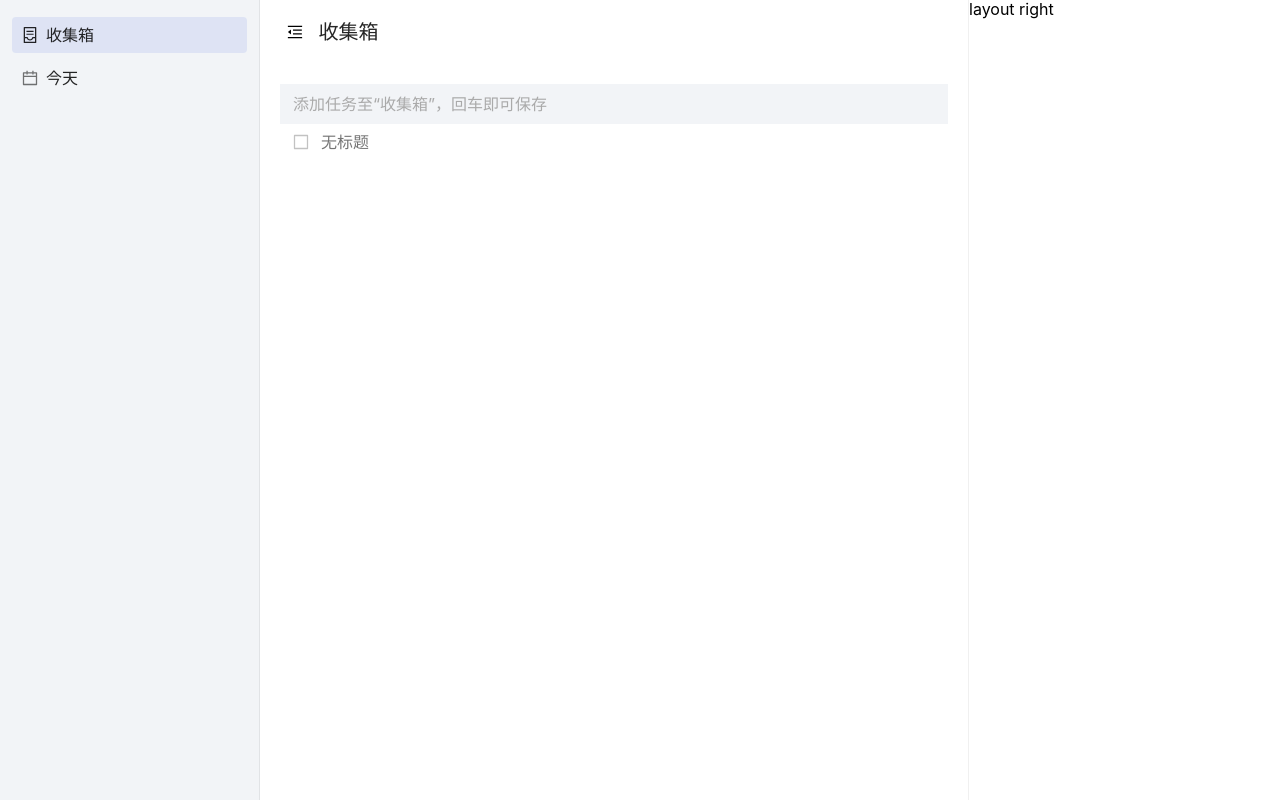
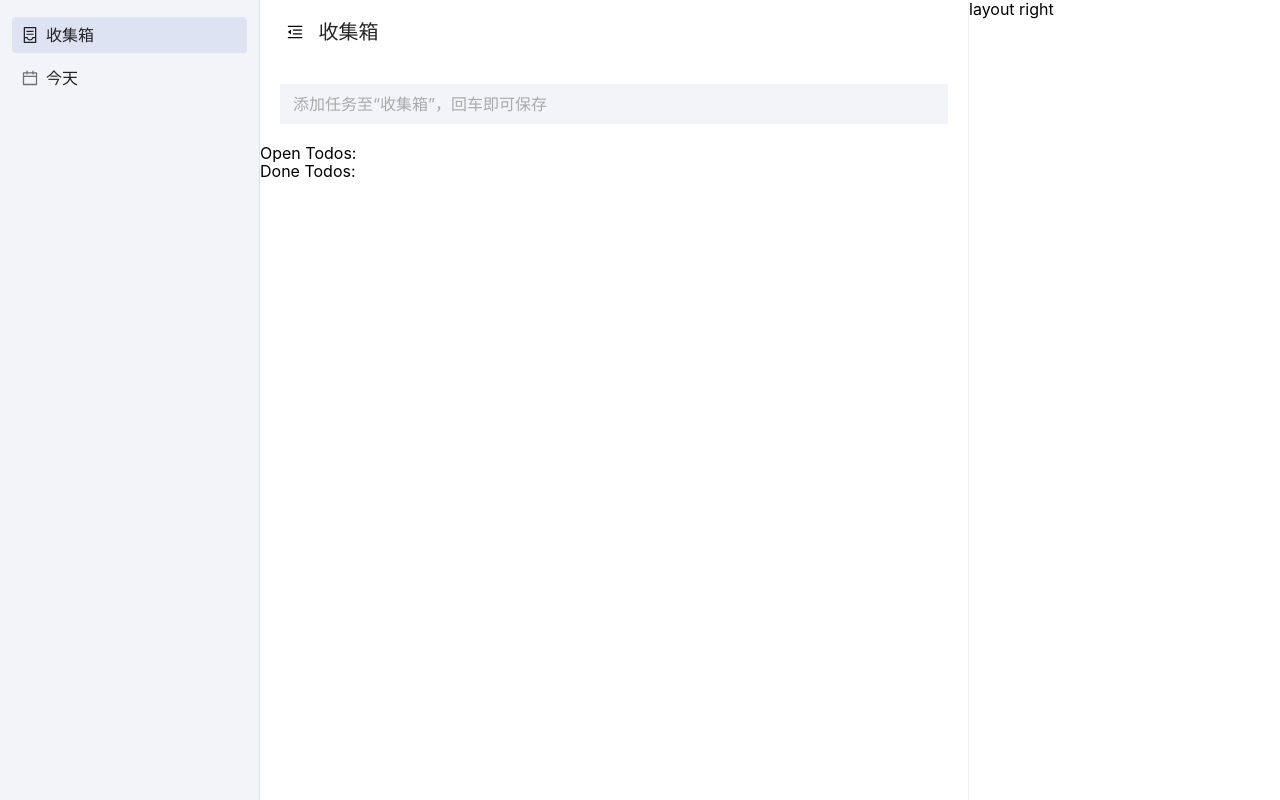
Before and after one commit to liuyib/todolist, a React (Create React App) app: page /webapp/inbox in a window 1280 px wide. Built offline with nearby package versions, Linux system fonts and the light colour scheme.

Commit message:
feat: finish the function of add todo

```diff
--- a/src/components/Input/index.tsx
+++ b/src/components/Input/index.tsx
@@ -1,5 +1,5 @@
 import React, { useState } from 'react'
-import { isKeyboard } from '../../utils'
+import { onKeyPress } from '../../utils'
 import './index.scss'
 
 export interface IInputProps {
@@ -34,13 +34,7 @@ export const Input = ({
         placeholder={placeholder}
         value={input}
         onChange={(e) => setInput(e.target.value)}
-        onKeyUp={(e) => {
-          e.stopPropagation()
-
-          if (isKeyboard(e, 'Enter')) {
-            enter(input)
-          }
-        }}
+        onKeyUp={onKeyPress('Enter', () => enter(input))}
       />
       <div className="cmp-input-after">{after}</div>
     </div>
--- a/src/components/TodoItem/index.tsx
+++ b/src/components/TodoItem/index.tsx
@@ -1,39 +1,57 @@
 import { useState } from 'react'
+import { observer } from 'mobx-react'
 import { BorderOutlined, CheckSquareFilled } from '@ant-design/icons'
 import './index.scss'
+import { TodoItemStore } from '../../stores/todo-item'
+import { onKeyPress } from '../../utils'
 
 export interface ITodoItemProps {
   // 根元素自定义样式类
   customClass?: string
   // input 元素的占位提示符
   placeholder?: string
-  title?: string
+  todo: TodoItemStore
 }
 
-export const TodoItem = ({
-  customClass = '',
-  placeholder = '无标题',
-  title = '',
-}: ITodoItemProps) => {
-  const rootClassName = ['cmp-todoitem', customClass].filter((v) => v).join(' ')
-  const [isChecked, setIsChecked] = useState(false)
+export const TodoItem = observer(
+  ({ customClass = '', placeholder = '无标题', todo }: ITodoItemProps) => {
+    const rootClassName = ['cmp-todoitem', customClass]
+      .filter((v) => v)
+      .join(' ')
+    const [newText, setNewText] = useState('')
+    const [isEdit, setIsEdit] = useState(false)
+
+    const saveText = () => {
+      todo.updateText(newText)
+      setIsEdit(false)
+    }
 
     return (
       <div className={rootClassName}>
         <span
           className="cmp-todoitem-checkbtn"
-        onClick={() => setIsChecked(!isChecked)}
+          onClick={() => todo.toggleIsDone()}
         >
-        {isChecked ? <CheckSquareFilled /> : <BorderOutlined />}
+          {todo.isDone ? <CheckSquareFilled /> : <BorderOutlined />}
         </span>
 
+        {isEdit ? (
           <input
             className="cmp-todoitem-input"
             type="text"
             placeholder={placeholder}
-        value={title}
+            autoFocus={isEdit}
+            onChange={(e) => setNewText(e.target.value)}
+            onKeyDown={onKeyPress('Enter', saveText)}
+            onBlur={saveText}
           />
+        ) : (
+          <div className="cmp-todoitem-input" onClick={() => setIsEdit(true)}>
+            {todo.text}
+          </div>
+        )}
       </div>
     )
-}
+  },
+)
 export default TodoItem
--- /dev/null
+++ b/src/components/TodoList/index.tsx
@@ -0,0 +1,23 @@
+import { observer } from 'mobx-react'
+import { useStore } from '../../utils/use-hooks'
+import TodoItem from '../TodoItem'
+
+export const TodoList = observer(() => {
+  const todoList = useStore()
+
+  return (
+    <div className="cmp-todolist">
+      <div>Open Todos: </div>
+      {todoList.openTodos.map((todo) => (
+        <TodoItem key={`${todo.id}-${todo.text}`} todo={todo} />
+      ))}
+
+      <div>Done Todos: </div>
+      {todoList.doneTodos.map((todo) => (
+        <TodoItem key={`${todo.id}-${todo.text}`} todo={todo} />
+      ))}
+    </div>
+  )
+})
+
+export default TodoList
--- a/src/index.tsx
+++ b/src/index.tsx
@@ -4,6 +4,8 @@ import { configure } from 'mobx'
 import App from './App'
 import reportWebVitals from './reportWebVitals'
 import './styles/index.scss'
+import TodoList from './stores/todo-list'
+import { StoreProvider } from './utils/store-provider'
 
 configure({
   enforceActions: 'always',
@@ -12,9 +14,13 @@ configure({
   observableRequiresReaction: true,
 })
 
+const todolist = new TodoList([])
+
 ReactDOM.render(
   <React.StrictMode>
-    <App />
+    <StoreProvider value={todolist}>
+      <App />
+    </StoreProvider>
   </React.StrictMode>,
   document.getElementById('root'),
 )
--- a/src/pages/Inbox.tsx
+++ b/src/pages/Inbox.tsx
@@ -1,21 +1,26 @@
 import React from 'react'
 import './Inbox.scss'
+import { useStore } from '../utils/use-hooks'
 import Input from '../components/Input'
-import TodoItem from '../components/TodoItem'
+import TodoList from '../components/TodoList'
 
-export const Inbox: React.FC = () => (
+export const Inbox: React.FC = () => {
+  const todolist = useStore()
+
+  return (
     <main className="inbox">
       <div className="inbox-header">
         <Input
           placeholder="添加任务至“收集箱”，回车即可保存"
           enter={(value: string) => {
-          console.log(`value`, value)
+            todolist.addTodo(value)
           }}
-      ></Input>
+        />
+      </div>
 
-      <TodoItem></TodoItem>
-    </div>
+      <TodoList />
     </main>
   )
+}
 
 export default Inbox
--- /dev/null
+++ b/src/stores/todo-item.ts
@@ -0,0 +1,28 @@
+import { action, makeObservable, observable } from 'mobx'
+
+export class TodoItemStore {
+  id: number = Date.now()
+  text: string = ''
+  isDone: boolean = false
+
+  constructor(text: string) {
+    makeObservable(this, {
+      text: observable,
+      isDone: observable,
+      updateText: action,
+      toggleIsDone: action,
+    })
+
+    this.text = text
+  }
+
+  updateText(text: string) {
+    this.text = text
+  }
+
+  toggleIsDone() {
+    this.isDone = !this.isDone
+  }
+}
+
+export default TodoItemStore
--- /dev/null
+++ b/src/stores/todo-list.ts
@@ -0,0 +1,42 @@
+import { action, computed, makeObservable, observable } from 'mobx'
+import { TodoItemStore } from './todo-item'
+
+export class TodoListStore {
+  todos: TodoItemStore[] = []
+
+  constructor(todos: TodoItemStore[]) {
+    makeObservable(this, {
+      todos: observable,
+      initTodos: action.bound,
+      addTodo: action.bound,
+      removeTodo: action.bound,
+      openTodos: computed,
+      doneTodos: computed,
+    })
+
+    this.initTodos(todos)
+  }
+
+  initTodos(todos: TodoItemStore[]) {
+    this.todos.concat(todos)
+  }
+
+  addTodo(text: string) {
+    this.todos.unshift(new TodoItemStore(text))
+  }
+
+  removeTodo(todo: TodoItemStore) {
+    // 调用 MobX 提供的 remove 函数
+    ;(this.todos as any).remove(todo)
+  }
+
+  get openTodos(): TodoItemStore[] {
+    return this.todos.filter((todo) => !todo.isDone)
+  }
+
+  get doneTodos(): TodoItemStore[] {
+    return this.todos.filter((todo) => todo.isDone)
+  }
+}
+
+export default TodoListStore
--- a/src/utils/index.ts
+++ b/src/utils/index.ts
@@ -7,18 +7,23 @@ export interface IKeyboard {
 }
 
 /**
- * 判断键盘上指定的键是否被触发
- * @param event
+ * 键盘上的指定键被按下后，执行回调函数
  * @param key - 键盘上的键名称（可选值：Enter | Backspace）
- * @returns
+ * @param cb - 回调函数
+ * @returns Function
  */
-export const isKeyboard = (event: KeyboardEvent, key: string) => {
+export const onKeyPress = (key: string, cb: Function) => {
+  return (event: KeyboardEvent) => {
     const keyboardType: IKeyboard = {
       Enter: 13,
       Backspace: 8,
     }
+
     const keyCode: number = event.charCode || event.keyCode
     const eventKey = event.key
 
-  return key === eventKey || keyboardType[key] === keyCode
+    if (key === eventKey || keyboardType[key] === keyCode) {
+      cb()
     }
+  }
+}
--- /dev/null
+++ b/src/utils/store-provider.ts
@@ -0,0 +1,5 @@
+import { createContext } from 'react'
+import TodoList from '../stores/todo-list'
+
+export const StoreContext = createContext<TodoList>({} as TodoList)
+export const StoreProvider = StoreContext.Provider
--- /dev/null
+++ b/src/utils/use-hooks.ts
@@ -0,0 +1,5 @@
+import { useContext } from 'react'
+import { StoreContext } from './store-provider'
+import TodoList from '../stores/todo-list'
+
+export const useStore = (): TodoList => useContext(StoreContext)
```
Also changed, not shown: src/components/TodoList/index.scss (added). Lines whose indentation alone changed are shown as unchanged.
